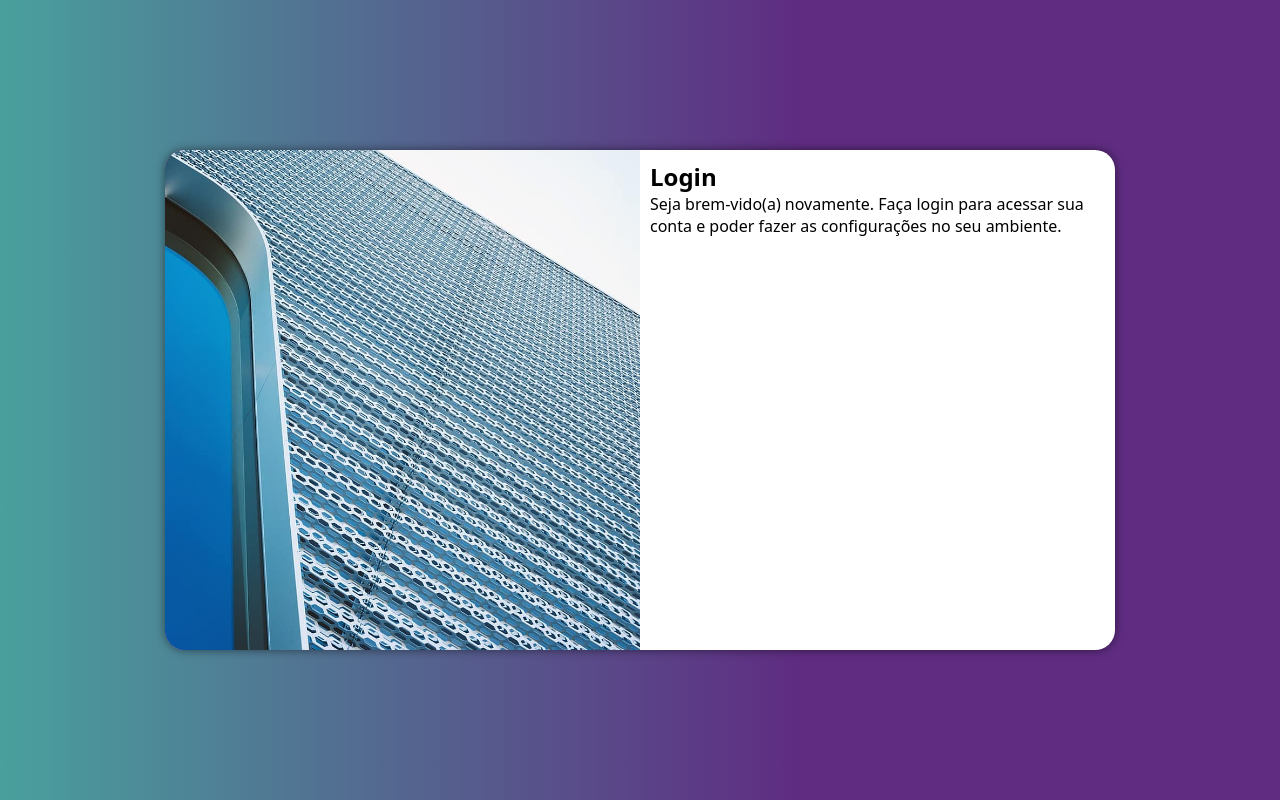
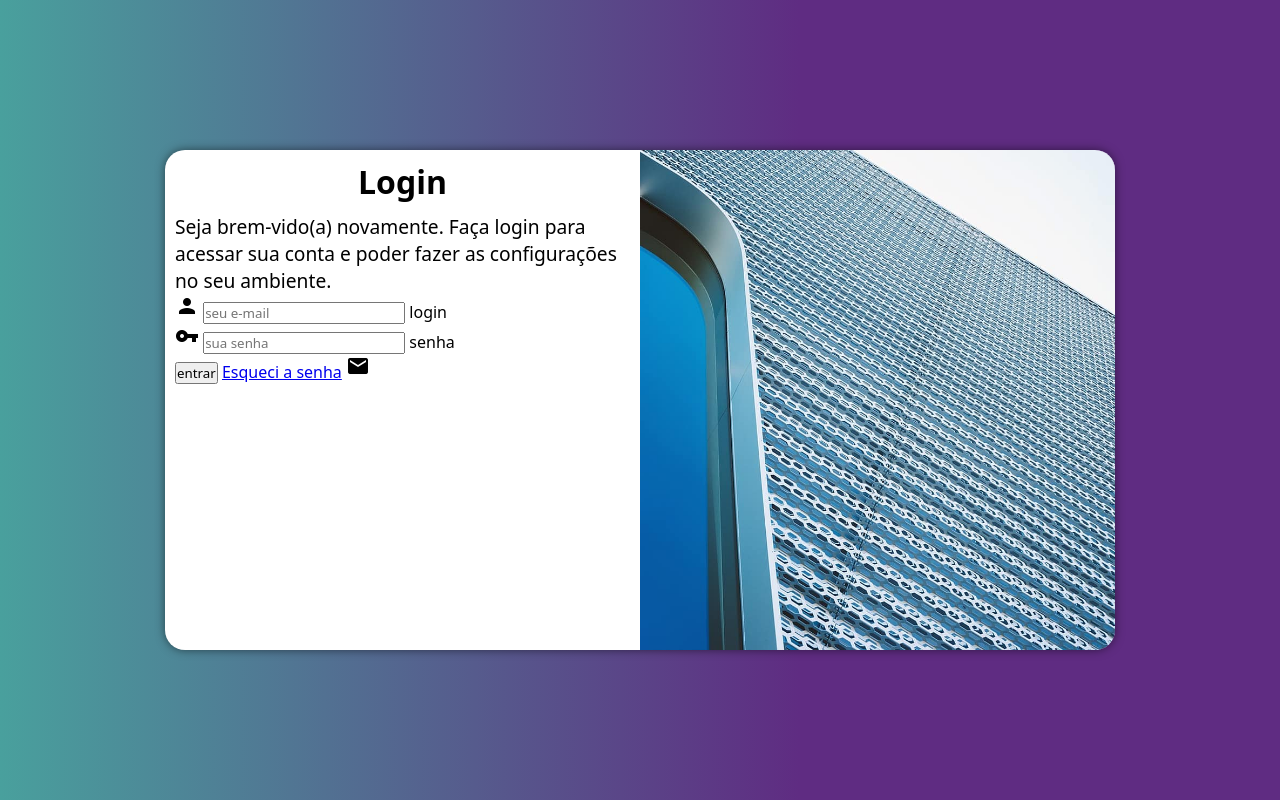
Before and after one commit to Ricardofelixdias/tela-de-login, a plain HTML site: page index.html in a window 1280 px wide. Drawn offline with Linux system fonts and the light colour scheme.

Commit message:
Modifique os arquivos index.html, media-query.css e style.css criando e estilizando o formulario em questão

```diff
--- a/estilos/media-query.css
+++ b/estilos/media-query.css
@@ -42,14 +42,22 @@
     }
 
     section > div#imagem{
-        float: left;
+        float: right;
         width: 50%;
         height: 100%;
     }
 
     section > div#formulario{
-        float: right;
+        float: left;
         width: 50%;
 
     }
+
+    #formulario > h1{
+        font-size: 2em;
+    }
+
+    div#formulario > p{
+        font-size: 1.2em;
+    }
  }
--- a/estilos/style.css
+++ b/estilos/style.css
@@ -54,3 +54,12 @@ section#login{
     display: block;
     padding: 10px;
 }
+
+#formulario > h1{
+    text-align: center;
+    margin-bottom: 10px;
+}
+
+#formulario > p{
+    font-size: 0.8em;
+}
--- a/index.html
+++ b/index.html
@@ -4,6 +4,8 @@
     <meta charset="UTF-8">
     <meta name="viewport" content="width=device-width, initial-scale=1.0">
     <title>Login</title>
+    <link href="https://fonts.googleapis.com/icon?family=Material+Icons"
+      rel="stylesheet">
     <!--Média Queries-->
     <link rel="stylesheet" href="estilos/style.css">
     <link rel="stylesheet" href="estilos/media-query.css">
@@ -17,7 +19,22 @@
             <div id="formulario">
                 <h1>Login</h1>
                 <p>Seja brem-vido(a) novamente. Faça login para acessar sua conta e poder fazer as configurações no seu ambiente.</p>
-                <form action="login.php" method="post"></form>
+                <form action="login.php" method="post" autocomplete="on">
+                    <div class="campo">
+                        <span class="material-icons">person</span>
+                        <input type="email" name="login" id="ilogin" placeholder="seu e-mail" autocomplete="email" required maxlength="30" >
+                        <label for="ilogin">login</label>
+                    </div>
+
+                    <div class="campo">
+                        <span class="material-icons">vpn_key</span>
+                        <input type="password" name="senha" id="isenha" placeholder="sua senha" autocomplete="current-password" required minlength="8"
+                        maxlength="20">
+                        <label for="isenha">senha</label>
+                    </div>
+                    <input type="submit" value="entrar">
+                    <a href="#">Esqueci a senha</a> <span class="material-icons">mail</span>
+                </form>
 
             </div>
         </section>
```
